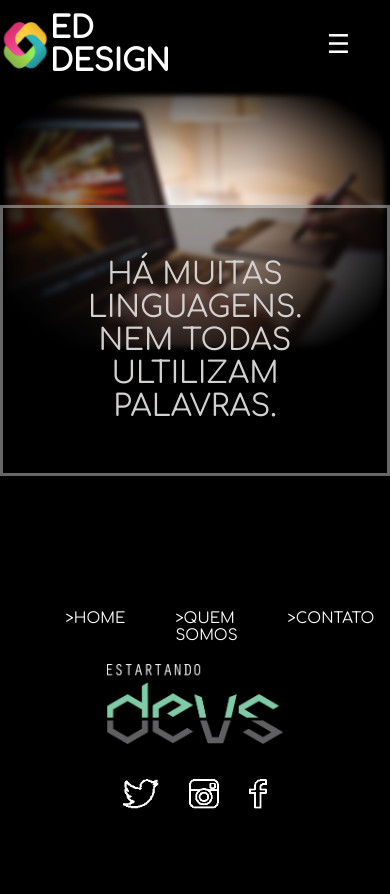
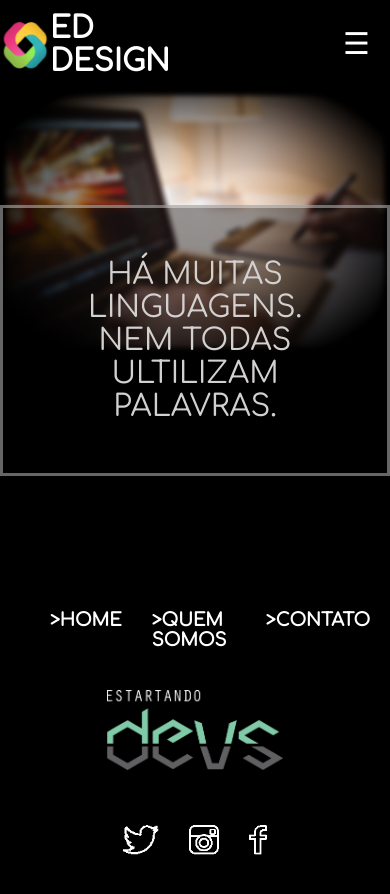
Before and after one commit to lubaaenzin/ed-design, a plain HTML site: page index.html in a window 390 px wide. Before the commit the page ends 848 px from the top, so only its background shows below. Drawn offline with Linux system fonts and the light colour scheme.

Commit message:
detalhes

```diff
--- a/css/style.css
+++ b/css/style.css
@@ -67,8 +67,10 @@ footer {
 }
 
 .final li {
+    font-weight: bolder;
+    font-size: 18px;
     list-style-type: none;
-    margin-left: 50px;
+    margin-left: 30px;
 }
 
 #icones {
@@ -94,28 +96,28 @@ html, body {
 }
 .menu {
     background-color: black;
-    margin: 0 30px 0 0;
+    margin: 0 10px 0 0;
     transition: 1s;
 }
 .menu a {
     clear: right;
     text-decoration: none;
     color: white;
-    margin: 0 10px;
+    margin: 0 5px;
     line-height: 70px;
+    padding: 30px
 }
 
 .menu a:hover {
     background-color: rgb(22, 105, 105);
-    padding: 32px;
 }
 
 label {
-    margin: 0 40px 0 0;
-    font-size: 26px;
+    margin: 0 20px 0 0;
+    font-size: 30px;
     line-height: 70px;
     display: none;
-    width: 26px;
+    width: 30px;
     float: right;
 }
 #toggle {
@@ -135,7 +137,7 @@ label {
         height: 100vh;
         position: absolute;
         top: 89px;
-        left: -500px;
+        left: -800px;
         /* display: none; */
     }
     .nav {
@@ -156,8 +158,9 @@ label {
     footer {
         display:block;
     }
-    footer div {display: flex;
-    justify-content: center;
+    footer div {
+        display: flex;
+        justify-content: center;
     }
     footer div ul {
         display: flex;
@@ -165,4 +168,8 @@ label {
         font-size: 15px;
         padding: 20px
     }
+    #estartando {
+        height: 120px;
+        align-items: center;
+    }
 }
```
Also changed, not shown: 1 other file.
